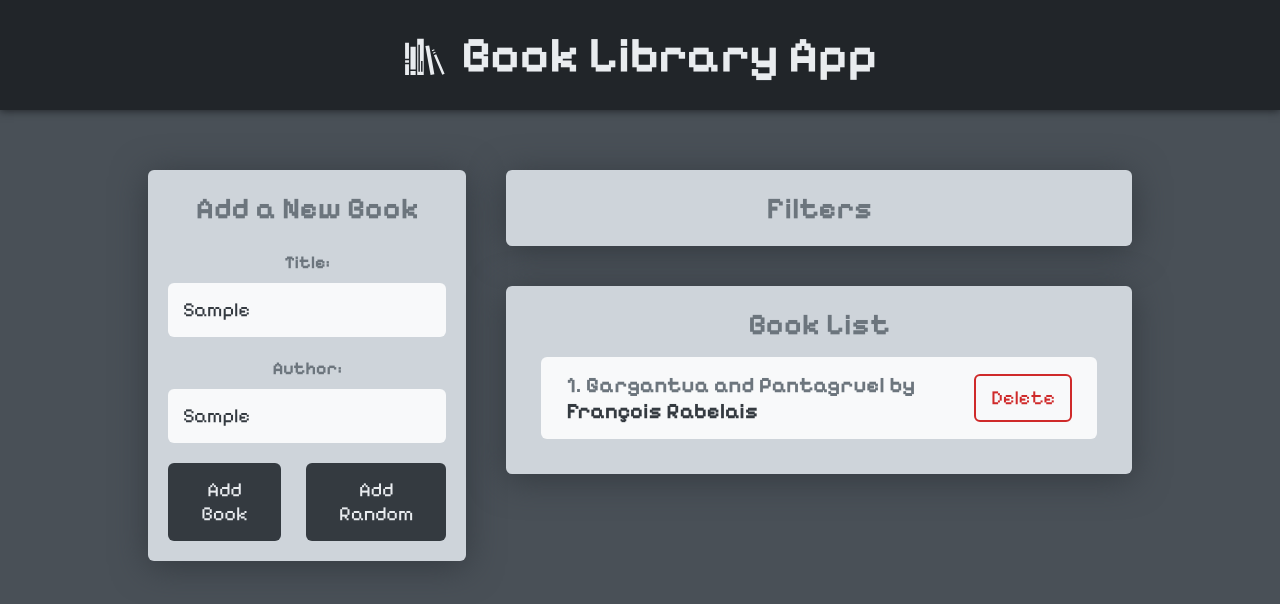
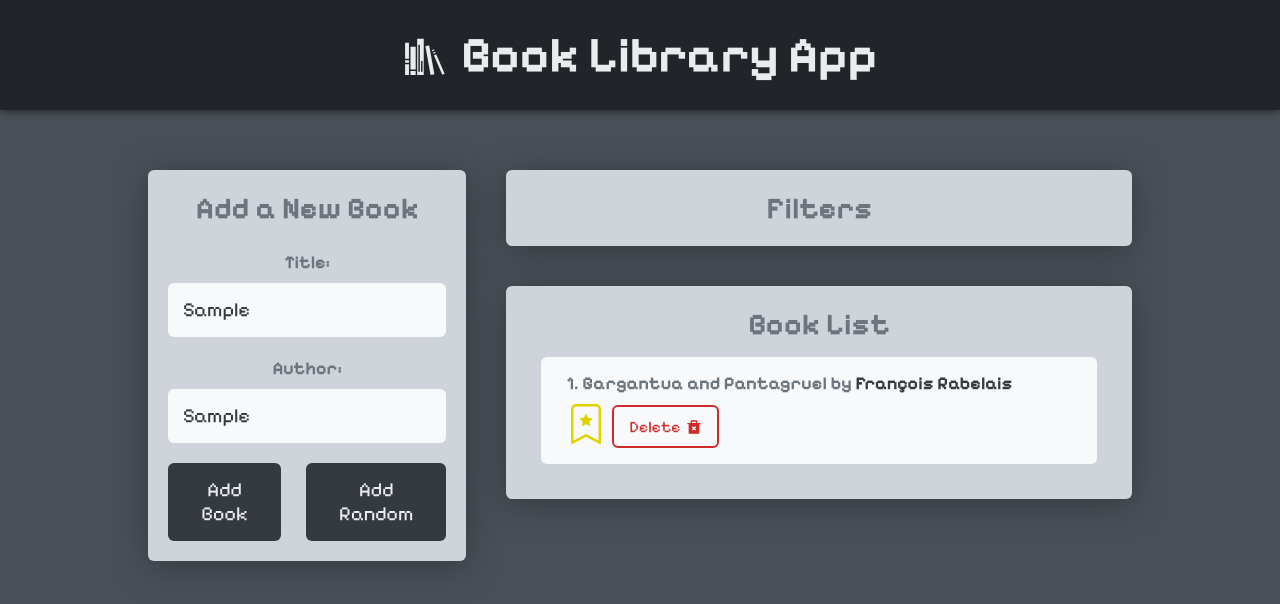
Before and after one commit to EvgMarty/BookLibraryApp, a React (Create React App) app in the folder frontend/: page / in a window 1280 px wide. Both pictures are taken after typing "Sample", "Sample" into the empty fields and a click on the button "Add Random". Shown: the top 604 px of the page. Built offline with nearby package versions, Linux system fonts and the light colour scheme.

Commit message:
toggle favorit book

```diff
--- a/frontend/src/components/BookForm/BookForm.jsx
+++ b/frontend/src/components/BookForm/BookForm.jsx
@@ -19,6 +19,7 @@ const BookForm = () => {
         title,
         author,
         id: uuidv4(),
+        isFavorite: false,
       };
 
       dispatch(addBook(book));
@@ -32,10 +33,14 @@ const BookForm = () => {
   const handleAddRandomBook = () => {
     //получаем рандомное число  в зависимости от длины масива booksData
     const randomIndex = Math.floor(Math.random() * booksData.length);
-     //Выбираем из масива одну книгу в зависимости от рандомного числа
+    //Выбираем из масива одну книгу в зависимости от рандомного числа
     const randomBooks = booksData[randomIndex];
-     // Добавляем айди к выбраной книге
-    const randomBooksWithId = { ...randomBooks, id: uuidv4() };
+    // Добавляем айди к выбраной книге
+    const randomBooksWithId = {
+      ...randomBooks,
+      id: uuidv4(),
+      isFavorite: false,
+    };
 
     dispatch(addBook(randomBooksWithId));
   };
--- a/frontend/src/components/BookList/BookList.jsx
+++ b/frontend/src/components/BookList/BookList.jsx
@@ -1,13 +1,20 @@
 import styles from './BookList.module.scss';
 import { useSelector, useDispatch } from 'react-redux';
-import { deletedBook } from '../../redux/books/actionCreators';
+import { deletedBook, toggleFavorite } from '../../redux/books/actionCreators';
+import { RiDeleteBin2Fill } from 'react-icons/ri';
+import { BsBookmarkStar, BsBookmarkStarFill } from 'react-icons/bs';
 
 const BookList = () => {
   const books = useSelector((state) => state.books);
   const dispatch = useDispatch();
 
+  //Отправка айд при нажатии на кнопку удалить
   const handlerDeleteBook = (id) => {
     dispatch(deletedBook(id));
+  };
+  //Отправка айд при нажатии на кнопку фаворит
+  const handlerToggleFavorit = (id) => {
+    dispatch(toggleFavorite(id));
   };
 
   return (
@@ -25,12 +32,24 @@ const BookList = () => {
                     {++i}. {book.title} by{' '}
                     <span className={styles.author}>{book.author}</span>
                   </div>
+                  <div className={styles.btnWrap}>
+                    <span onClick={() => handlerToggleFavorit(book.id)}>
+                      {book.isFavorite ? (
+                        <BsBookmarkStarFill className={styles.togleFavorit} />
+                      ) : (
+                        <BsBookmarkStar className={styles.togleFavorit} />
+                      )}
+                    </span>
+
                     <button
                       className={styles.deletBtn}
+                      title="Delete"
                       onClick={() => handlerDeleteBook(book.id)}
                     >
                       Delete
+                      <RiDeleteBin2Fill />
                     </button>
+                  </div>
                 </li>
               );
             })}
--- a/frontend/src/components/BookList/BookList.module.scss
+++ b/frontend/src/components/BookList/BookList.module.scss
@@ -19,12 +19,13 @@
   row-gap: 15px;
   li {
     display: flex;
+    flex-wrap: wrap;
+    row-gap: 10px;
     transition: all 0.2s ease-in-out;
     align-items: center;
     justify-content: space-between;
     color: #6c757d;
-    font-size: 22px;
-    cursor: pointer;
+    font-size: 18px;
     text-align: left;
     border-radius: 6px;
     padding: 15px 25px;
@@ -42,10 +43,29 @@
     }
   }
 
+  .btnWrap {
+    display: flex;
+    column-gap: 6px;
+    align-items: center;
+    justify-content: center;
+  }
+
+  .togleFavorit {
+    cursor: pointer;
+    transition: all 0.2s ease-in-out;
+    width: 40px;
+    height: 40px;
+    color: #e2d300;
+  }
+
   .deletBtn {
+    display: flex;
+    align-items: center;
+    column-gap: 5px;
+    justify-content: center;
     transition: all 0.2s ease-in-out;
     color: #cf2a2a;
-    font-size: 20px;
+    font-size: 16px;
     padding: 10px 15px;
     border-radius: 6px;
     background: #f8f9fa;
--- a/frontend/src/redux/books/actionCreators.js
+++ b/frontend/src/redux/books/actionCreators.js
@@ -13,3 +13,10 @@ export const deletedBook = (id) => {
     payload: id,
   };
 };
+
+export const toggleFavorite = (id) => {
+  return {
+    type: actionTypes.TOGGLE_FAVORITE,
+    payload: id,
+  };
+};
--- a/frontend/src/redux/books/reducer.js
+++ b/frontend/src/redux/books/reducer.js
@@ -4,10 +4,16 @@ const initialState = [];
 
 const booksReducer = (state = initialState, action) => {
   switch (action.type) {
-    case actionTypes.ADD_BOOK:
+    case actionTypes.ADD_BOOK: //добавление книги
       return [...state, action.payload];
-    case actionTypes.DELETE_BOOK:
+    case actionTypes.DELETE_BOOK: //удаление книги
       return state.filter((book) => book.id !== action.payload);
+    case actionTypes.TOGGLE_FAVORITE: // изменение в избраном или нет
+      return state.map((book) =>
+        book.id === action.payload
+          ? { ...book, isFavorite: !book.isFavorite }
+          : book
+      );
     default:
       return state;
   }
```
Lines whose indentation alone changed are shown as unchanged.
